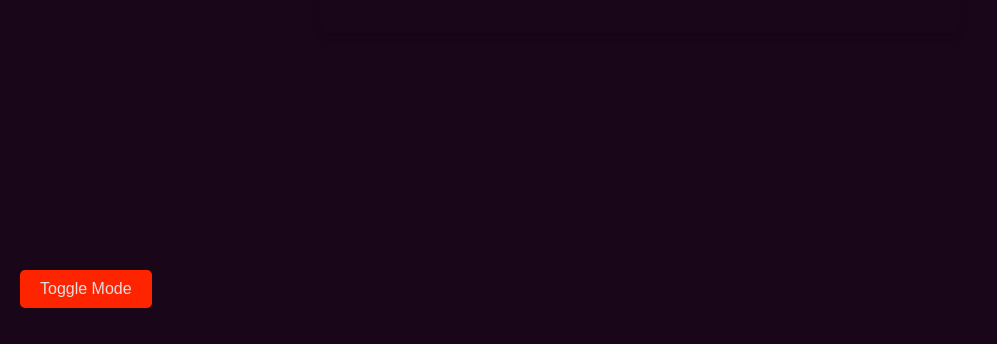
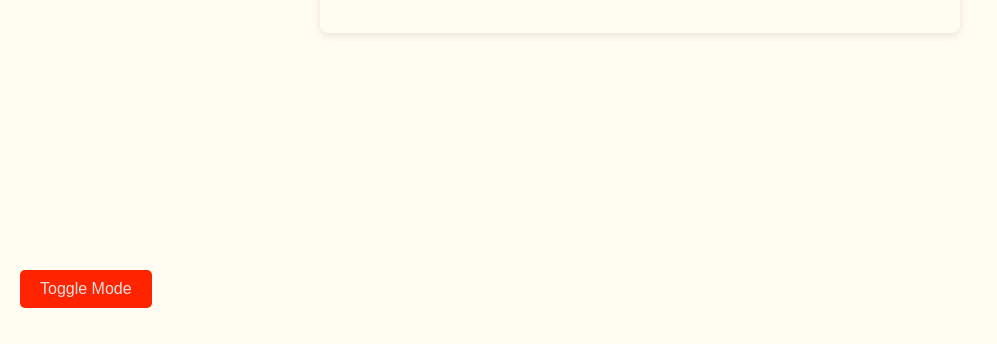
Before and after one commit to omar-abdelgawad/string-art-app, a website built with webpack: page docs/index.html in a window 1280 px wide. Shown: the part 456-800 px from the top of the page, without its empty margins (0-997 px from the left). Built offline with nearby package versions, Linux system fonts and the light colour scheme.

Commit message:
changed default to light-mode

```diff
--- a/docs/index.html
+++ b/docs/index.html
@@ -8,7 +8,7 @@
     <link rel="stylesheet" href="styles.css">
 </head>
 
-<body class="dark-mode">
+<body class="light-mode">
     <div><button id="toggle-button" class="toggle-button">Toggle Mode</button></div>
     <div class="landing-container">
         <h1>String Art Generator</h1>
```
